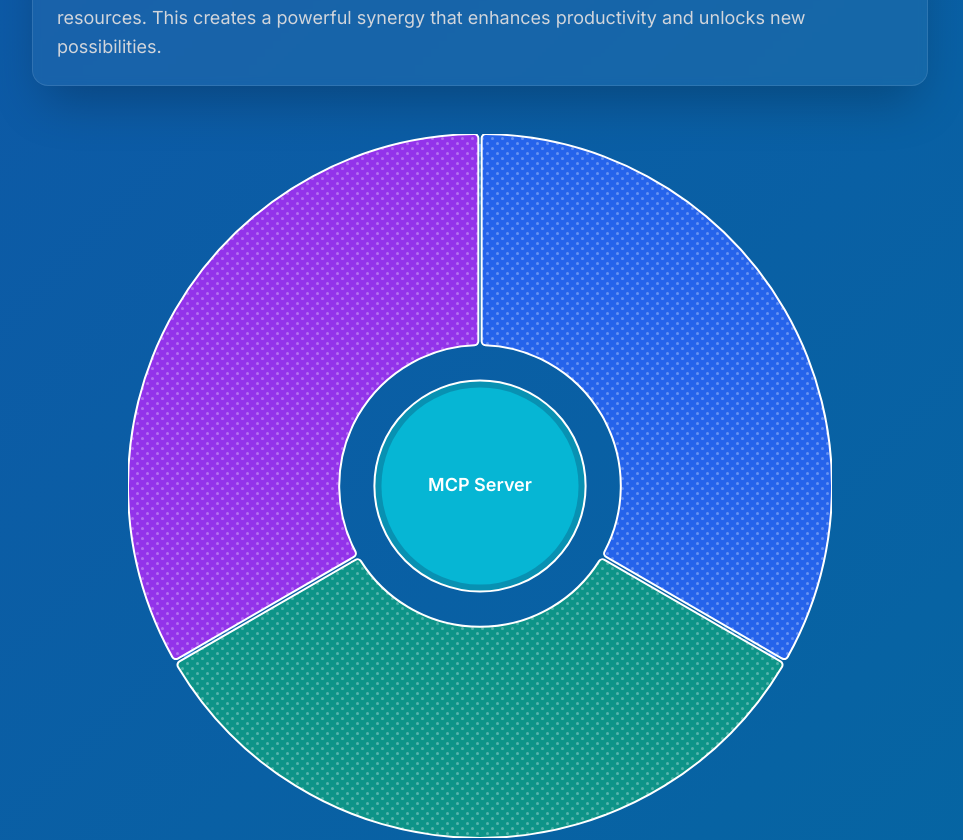
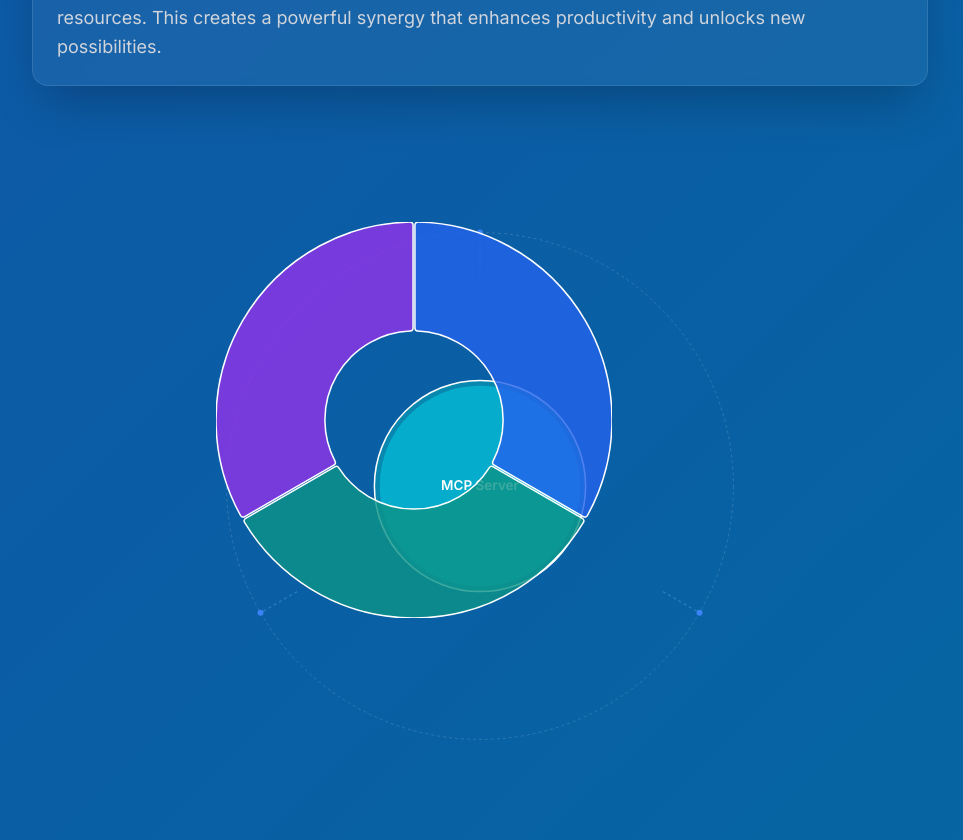
Before and after one commit to boorich/extraordinary_minds, a Next.js app: page / in a window 1280 px wide. Shown: the part 680-1520 px from the top of the page, without its empty margins (160-1123 px from the left). Built offline with nearby package versions, Linux system fonts and the light colour scheme.

Commit message:
refactor: improve visualization aesthetics
- Scale down visualization to allow for hover animations
- Remove dot patterns in favor of transparency
- Remove inline labels
- Make hover panels consistent
- Match card styling from page

```diff
--- a/src/components/MCPArchitectureNivo.tsx
+++ b/src/components/MCPArchitectureNivo.tsx
@@ -21,7 +21,7 @@ const architectureElements: ArchitectureElement[] = [
     title: 'AI Models',
     description: 'Language and domain-specific models',
     icon: <Bot className="w-6 h-6" />,
-    color: '#2563eb', // blue-600
+    color: 'rgba(37, 99, 235, 0.8)', // blue-600 with transparency
     value: 1,
     details: [
       'Language Models (LLMs)',
@@ -34,7 +34,7 @@ const architectureElements: ArchitectureElement[] = [
     title: 'Company Resources',
     description: 'Enterprise data and systems',
     icon: <Database className="w-6 h-6" />,
-    color: '#0d9488', // teal-600
+    color: 'rgba(13, 148, 136, 0.8)', // teal-600 with transparency
     value: 1,
     details: [
       'Enterprise data',
@@ -47,7 +47,7 @@ const architectureElements: ArchitectureElement[] = [
     title: 'LLM Clients',
     description: 'Expert users and tools',
     icon: <Users className="w-6 h-6" />,
-    color: '#9333ea', // purple-600
+    color: 'rgba(147, 51, 234, 0.8)', // purple-600 with transparency
     value: 1,
     details: [
       'Domain Level Experts',
@@ -77,7 +77,7 @@ const MCPArchitecture = () => {
 
   return (
     <div className="relative w-full aspect-square max-w-3xl mx-auto p-8">
-      <div className="relative w-full h-full">
+      <div className="relative w-full h-full scale-75">
         <svg className="absolute inset-0 w-full h-full">
           {/* Outer dotted circle */}
           <circle
@@ -127,8 +127,8 @@ const MCPArchitecture = () => {
             <circle
               cx="50%"
               cy="50%"
-              r="15%"
-              fill="#0891b2"
+              r="20%"
+              fill="rgba(8, 145, 178, 0.8)"
               stroke="white"
               strokeWidth="2"
               className={`transition-opacity duration-200 ${
@@ -138,8 +138,8 @@ const MCPArchitecture = () => {
             <circle
               cx="50%"
               cy="50%"
-              r="14%"
-              fill="#06b6d4"
+              r="19%"
+              fill="rgba(6, 182, 212, 0.8)"
               className={`transition-opacity duration-200 ${
                 activeElement && activeElement !== 'center' ? 'opacity-30' : 'opacity-100'
               }`}
@@ -162,7 +162,7 @@ const MCPArchitecture = () => {
           <ResponsivePie
             data={architectureElements}
             margin={{ top: 0, right: 0, bottom: 0, left: 0 }}
-            innerRadius={0.4}
+            innerRadius={0.45}
             padAngle={0.5}
             cornerRadius={4}
             activeOuterRadiusOffset={8}
@@ -171,25 +171,20 @@ const MCPArchitecture = () => {
             borderColor="white"
             enableArcLabels={false}
             enableArcLinkLabels={false}
-            defs={[
-              {
-                id: 'dots',
-                type: 'patternDots',
-                background: 'inherit',
-                color: 'rgba(255, 255, 255, 0.3)',
-                size: 3,
-                padding: 2,
-                stagger: true
-              }
-            ]}
-            fill={[{ match: '*', id: 'dots' }]}
             onMouseEnter={(data) => {
               setActiveElement(data.id as string);
             }}
             onMouseLeave={() => {
               setActiveElement(null);
             }}
-            motionConfig="gentle"
+            motionConfig={{
+              mass: 1,
+              tension: 170,
+              friction: 26,
+              clamp: false,
+              precision: 0.01,
+              velocity: 0
+            }}
           />
         </div>
 
@@ -197,7 +192,7 @@ const MCPArchitecture = () => {
         <AnimatePresence>
           {activeElement && (
             <motion.div
-              className="absolute top-0 right-0 w-72 bg-white/5 backdrop-blur-sm rounded-lg p-4 border border-white/10"
+              className="absolute top-0 right-0 w-72 bg-white/5 backdrop-blur-sm rounded-lg p-4 border border-white/10 shadow-xl"
               initial={{ opacity: 0, x: 20 }}
               animate={{ opacity: 1, x: 0 }}
               exit={{ opacity: 0, x: 20 }}
```
